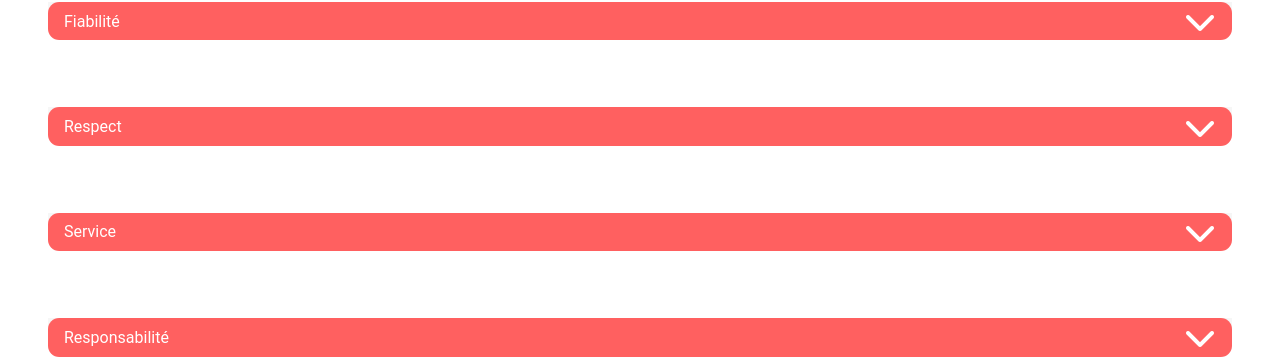
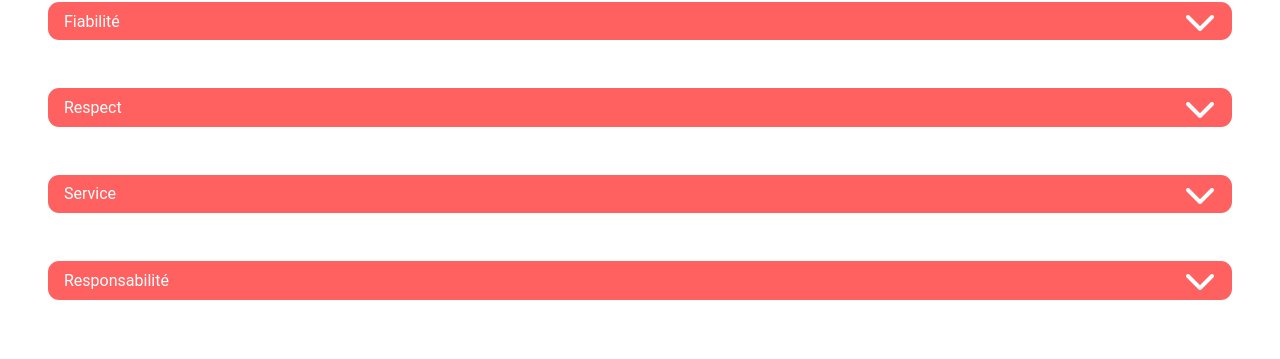
Before and after one commit to Degorce-dumasmarilyn/kasa, a React (Vite) app: page /about in a window 1280 px wide. Shown: the part 454-813 px from the top of the page. Built offline with nearby package versions, Linux system fonts and the light colour scheme.

Commit message:
description panel scss

```diff
--- a/src/components/DescriptionPanel.scss
+++ b/src/components/DescriptionPanel.scss
@@ -30,12 +30,15 @@
         top: -0.3rem;
         z-index: -1;
         transition: transform 0.3s ease-in-out;
+        height: 0;
+        overflow: hidden;
 
         &.hidden {
             transform: translateY(-100%);
         }
         &.visible {
             transform: translateY(0);
+            height: auto;
 
         }
     }
```
